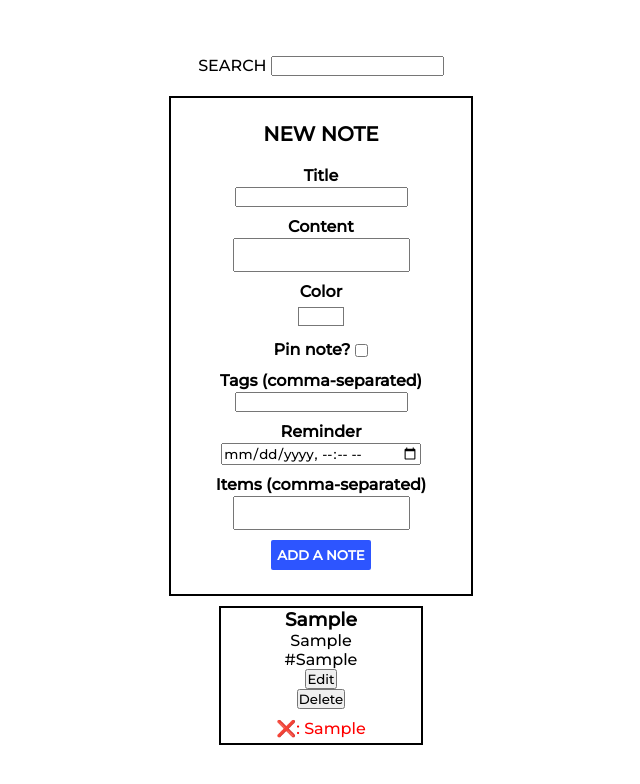
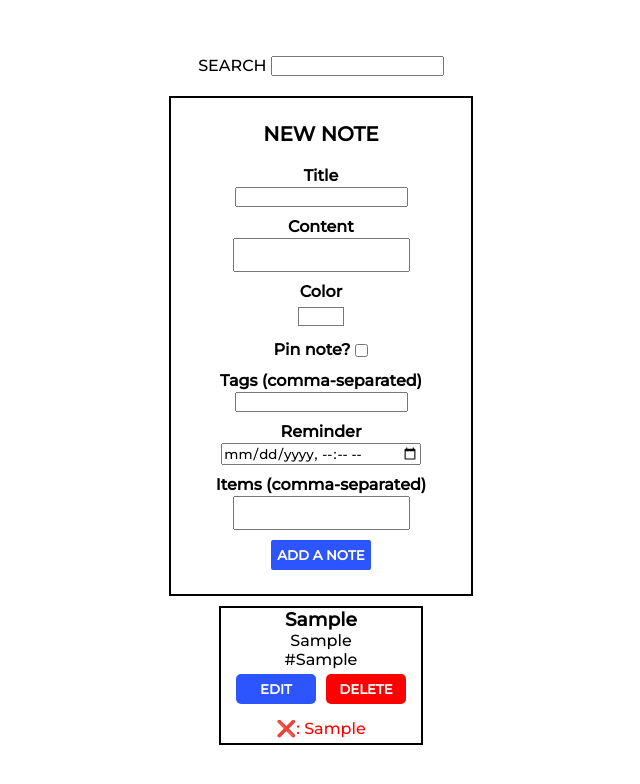
Before and after one commit to BrzoskwiPK/programowanieJS, a plain HTML site: page Lab 4 - notekeep/index.html in a window 1280 px wide. Both pictures are taken after typing "Sample", "Sample", "Sample", "Sample" into the empty fields and a click on the button "ADD A NOTE". Shown: the whole page, without its empty margins (319-959 px from the left). Drawn offline with Linux system fonts and the light colour scheme.

Commit message:
Final changes

```diff
--- a/Lab 4 - notekeep/notekeep.js
+++ b/Lab 4 - notekeep/notekeep.js
@@ -31,16 +31,24 @@ const parseItems = itemsString => {
     : 'NO ITEMS'
 }
 
-const createButton = (textContent, classList, parentNode) => {
-  const button = document.createElement('button')
-  button.classList.add(classList)
-  button.textContent = textContent
-  parentNode.appendChild(button)
-}
+const createButtons = (noteElement, note) => {
+  const buttonsWrapper = document.createElement('div')
+  buttonsWrapper.classList.add('buttons-wrapper')
 
-const createButtons = noteElement => {
-  createButton('Edit', 'edit-note', noteElement)
-  createButton('Delete', 'delete-note', noteElement)
+  const editButton = document.createElement('button')
+  editButton.classList.add('edit-note')
+  editButton.textContent = 'EDIT'
+  buttonsWrapper.appendChild(editButton)
+
+  const deleteButton = document.createElement('button')
+  deleteButton.classList.add('delete-note')
+  deleteButton.textContent = 'DELETE'
+  buttonsWrapper.appendChild(deleteButton)
+
+  noteElement.appendChild(buttonsWrapper)
+
+  editButton.addEventListener('click', e => editNote(e, note))
+  deleteButton.addEventListener('click', e => deleteNote(e, note))
 }
 
 const createListIfNotEmpty = (note, noteElement) => {
@@ -61,7 +69,7 @@ const createNoteElement = (note, index) => {
         <p>${Array.isArray(note.tags) ? note.tags.join(', ') : note.tags}</p>
       `
 
-  createButtons(noteElement)
+  createButtons(noteElement, note)
   createListIfNotEmpty(note, noteElement)
 
   if (note.pin) noteElement.classList.add('pinned')
@@ -72,7 +80,9 @@ const createNoteElement = (note, index) => {
   return noteElement
 }
 
-const editNote = noteToEdit => {
+const editNote = (e, noteToEdit) => {
+  e.preventDefault()
+
   document.querySelector('h4').innerHTML = 'EDIT NOTE'
   document.getElementById('title').value = noteToEdit.title
   document.getElementById('content').value = noteToEdit.content
@@ -83,15 +93,15 @@ const editNote = noteToEdit => {
     : ''
   document.getElementById('reminder').value = noteToEdit.reminder
   document.getElementById('items').value = Array.isArray(noteToEdit.items)
-    ? noteToEdit.items.map(item => item.text.replace('❌: ', '').replace('✔', '')).join(', ')
+    ? noteToEdit.items.map(item => item.text.replace('❌: ', '').replace('✔: ', '')).join(', ')
     : ''
   document.querySelector('.notekeeper__new').innerHTML = 'EDIT'
 
-  newNoteButton.removeEventListener('click', addNote)
-  newNoteButton.addEventListener('click', () => saveEditedNote(noteToEdit))
+  form.addEventListener('submit', e => saveEditedNote(e, noteToEdit))
 }
 
-const saveEditedNote = originalNote => {
+const saveEditedNote = (e, originalNote) => {
+  e.preventDefault()
   const formValues = getFormValues()
 
   const updatedNote = {
@@ -107,8 +117,7 @@ const saveEditedNote = originalNote => {
 
   if (index !== -1) {
     notes[index] = updatedNote
-
-    saveNotes(notes)
+    saveNotes(notes.filter(note => note.title !== ''))
     loadNotes()
     resetForm()
   }
@@ -125,12 +134,13 @@ const resetForm = () => {
   document.getElementById('items').value = ''
   document.querySelector('.notekeeper__new').innerHTML = 'ADD A NOTE'
 
-  newNoteButton.removeEventListener('click', saveEditedNote)
-  newNoteButton.removeEventListener('click', addNote)
-  newNoteButton.addEventListener('click', e => addNote(e))
+  form.removeEventListener('submit', e => saveEditedNote(e, noteToEdit))
+  form.removeEventListener('submit', e => addNote(e))
+  form.addEventListener('submit', e => addNote(e))
 }
 
-const deleteNote = note => {
+const deleteNote = (e, note) => {
+  e.preventDefault()
   const notes = getNotes()
   const updatedNotes = notes.filter(existingNote => existingNote.id !== note.id)
 
@@ -155,12 +165,6 @@ const loadNotes = () => {
     const noteElement = createNoteElement(note, index)
 
     notesContainer.appendChild(noteElement)
-
-    const editButton = noteElement.querySelector('.edit-note')
-    const deleteButton = noteElement.querySelector('.delete-note')
-
-    editButton.addEventListener('click', () => editNote(note))
-    deleteButton.addEventListener('click', () => deleteNote(note))
   })
 }
 
@@ -181,12 +185,14 @@ const addNote = e => {
     items: parseItems(formValues.items),
   }
 
-  const notes = getNotes()
-  notes.push(note)
-  saveNotes(notes)
-  loadNotes()
+  if (note.title !== '') {
+    const notes = getNotes()
+    notes.push(note)
 
-  resetForm()
+    saveNotes(notes)
+    loadNotes()
+    resetForm()
+  }
 }
 
 const saveNotes = notes => localStorage.setItem('notes', JSON.stringify(notes))
--- a/Lab 4 - notekeep/styles.css
+++ b/Lab 4 - notekeep/styles.css
@@ -126,3 +126,22 @@ body {
   top: 0px;
   left: -80px;
 }
+
+.edit-note,
+.delete-note {
+  width: 80px;
+  height: 30px;
+  margin: 5px;
+  font-weight: bold;
+  color: white;
+  border: 0;
+  border-radius: 5px;
+}
+
+.edit-note {
+  background-color: #2d55ff;
+}
+
+.delete-note {
+  background-color: red;
+}
```
